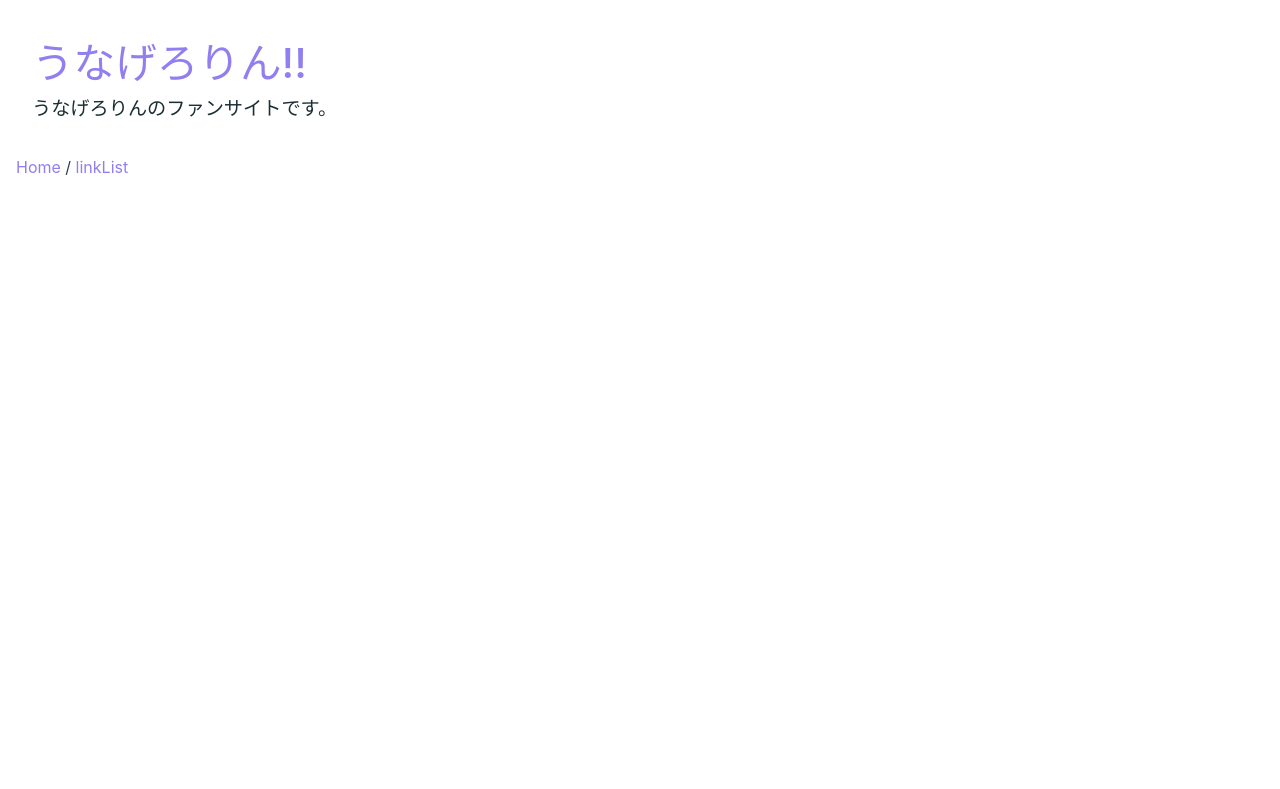
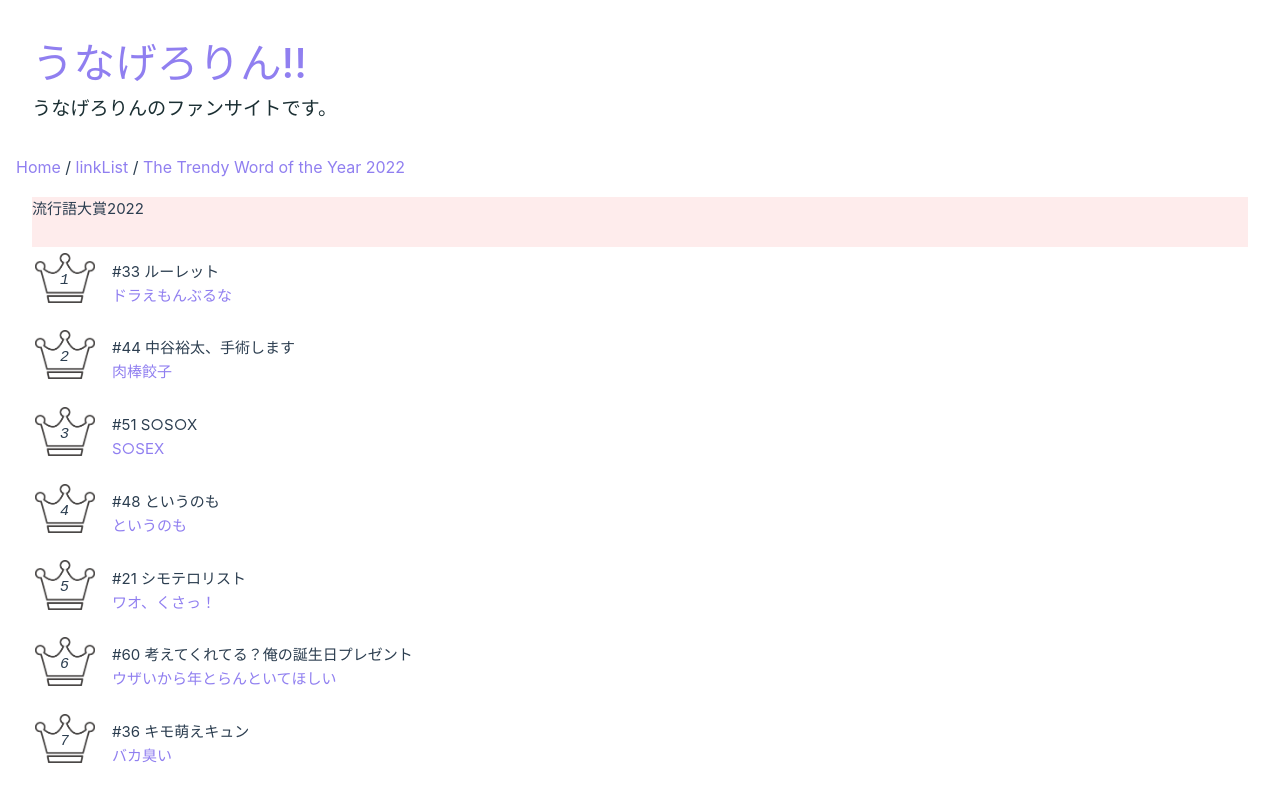
Before and after one commit to nakamu2473/perfect, a Vue app: page /#/rank2022 in a window 1280 px wide. Shown: the top 789 px of the page. Built offline with nearby package versions, Linux system fonts and the light colour scheme.

Commit message:
流行語大賞のページ分けた

```diff
--- a/src/components/TheHeader.vue
+++ b/src/components/TheHeader.vue
@@ -1,7 +1,8 @@
 <template>
     <nav>
         <router-link to="/">Home</router-link> /
-        <router-link to="/linkList">linkList</router-link>
+        <router-link to="/linkList">linkList</router-link> /
+        <router-link to="/rank2022">The Trendy Word of the Year 2022</router-link>
     </nav>
 </template>
 <style>
--- a/src/main.js
+++ b/src/main.js
@@ -5,11 +5,13 @@ import App from './App.vue'
 import { createRouter, createWebHashHistory } from "vue-router"
 import LinkListComponent from "./pages/linkList.vue"
 import HistoryComponent from "./pages/history.vue"
+import Rank2022Component from "./pages/rank2022.vue"
 
 const LINKLIST = { template: '<div>linkList</div>' }
 
 const routes = [
   { path: '/linkList', component: LinkListComponent },
+  { path: '/rank2022', component: Rank2022Component },
   { path: '/', component: HistoryComponent },
 ]
 
--- a/src/pages/history.vue
+++ b/src/pages/history.vue
@@ -1,20 +1,16 @@
 <script>
 import ListItem from '../components/ListItem.vue'
-import RankItem from '../components/RankItem.vue'
 import { history } from "../data/history"
-import { rank2022 } from "../data/rank2022"
 
 
 export default {
   components: {
-    ListItem,
-    RankItem
+    ListItem
    }
    ,
   data() {
     return {
       history: history,
-      rank2022: rank2022,
     }
   }
 }
@@ -23,27 +19,6 @@ export default {
 </script>
 
 <template>
-  <div class="rank" >
-    <div class="rank_title" style="background-color: rgb(254, 236, 236); height: 50px;" >
-      <p>流行語大賞2022</p>
-    </div>
-
-    <RankItem msg="Hello" v-for="(item, key) in rank2022" :key="key">
-        <!-- <div class="body" style="padding-left: 50px; padding-right: 50px;"></div> -->
-        <template #icon >
-          <img src="../icons/crown.png" style=" width: 60px; position:absolute;" />
-          <span style="position:absolute;top:16px;left:28px;font-family:monospace;">{{ item.no }}</span>
-        </template>
-        <template #heading>
-          <div style=" display:flex;">
-            <div>
-              <div style="">{{ item.podcasttitle }}</div>
-              <a v-if=" item.title" :href="item.url"   target="_blank" rel="noopener noreferrer">{{ item.title }}</a><br v-if=" item.title">
-          </div>
-        </div>
-        </template>
-    </RankItem>
-  </div>
   <div class="history" >
       <p>二人の歴史</p>
     <ListItem v-for="(nakami, key) in history" :key="key">
--- /dev/null
+++ b/src/pages/rank2022.vue
@@ -0,0 +1,62 @@
+<script>
+import RankItem from '../components/RankItem.vue'
+import { rank2022 } from "../data/rank2022"
+
+
+export default {
+  components: {
+    RankItem
+   }
+   ,
+  data() {
+    return {
+      rank2022: rank2022,
+    }
+  }
+}
+
+
+</script>
+
+<template>
+  <div class="rank" >
+    <div class="rank_title" style="background-color: rgb(254, 236, 236); height: 50px;" >
+      <p>流行語大賞2022</p>
+    </div>
+
+    <RankItem msg="Hello" v-for="(item, key) in rank2022" :key="key">
+        <!-- <div class="body" style="padding-left: 50px; padding-right: 50px;"></div> -->
+        <template #icon >
+          <img src="../icons/crown.png" style=" width: 60px; position:absolute;" />
+          <span style="position:absolute;top:16px;left:28px;font-family:monospace;">{{ item.no }}</span>
+        </template>
+        <template #heading>
+          <div style=" display:flex;">
+            <div>
+              <div style="">{{ item.podcasttitle }}</div>
+              <a v-if=" item.title" :href="item.url"   target="_blank" rel="noopener noreferrer">{{ item.title }}</a><br v-if=" item.title">
+          </div>
+        </div>
+        </template>
+    </RankItem>
+  </div>
+</template>
+
+<style scoped>
+.description {
+  /* width: 300px; */
+  display: -webkit-box;
+  -webkit-box-orient: vertical;
+  -webkit-line-clamp: 1;
+  overflow: hidden;
+  font-size: 80%;
+}
+
+img {
+  margin-left: 3px;
+  width: 15px;
+}
+.history_link{
+  min-height: 30px;
+}
+</style>
```
